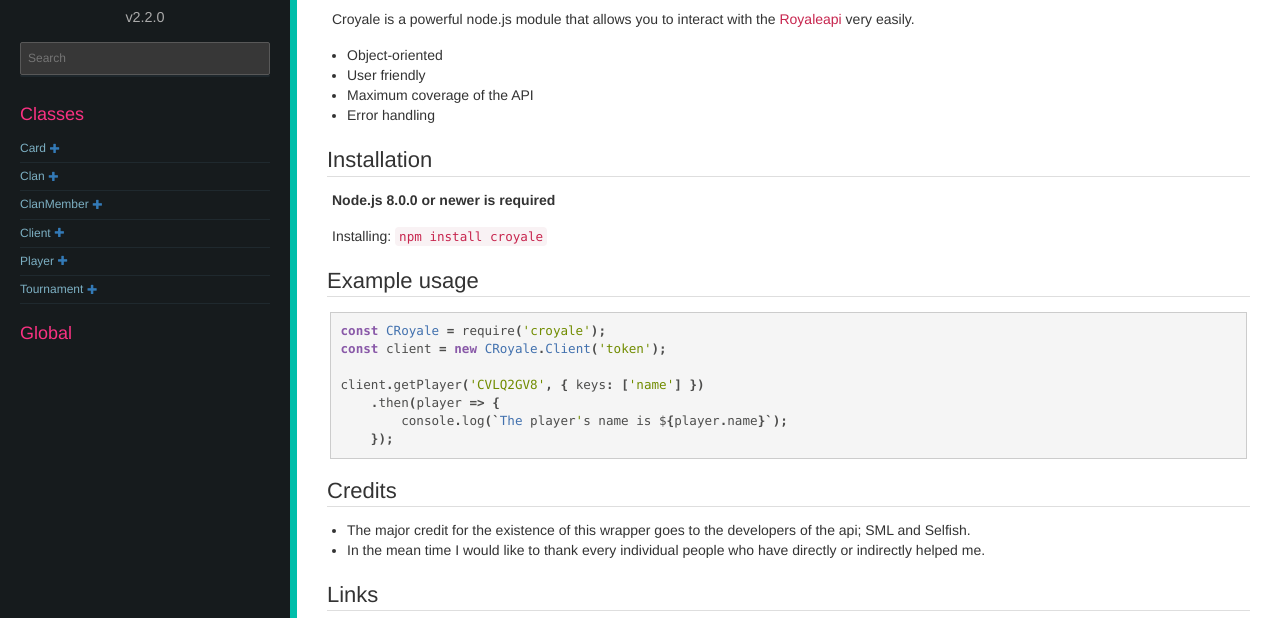
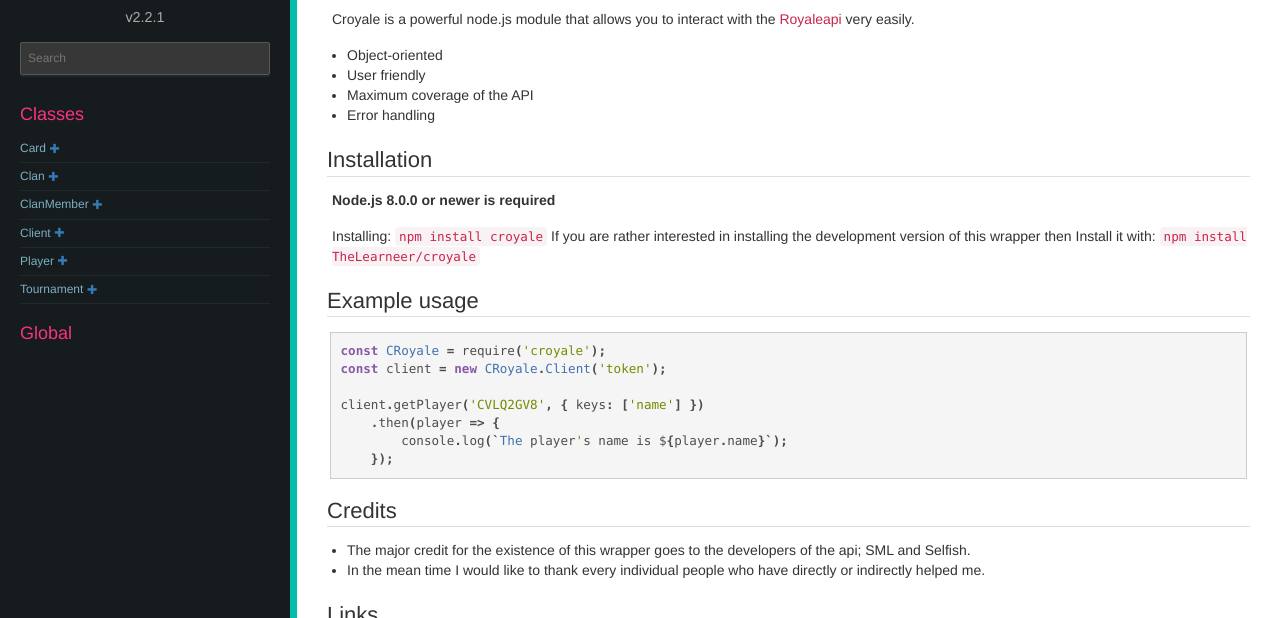
Before and after one commit to bsantosh909/croyale, a website: page docs/index.html in a window 1280 px wide. Shown: the part 96-714 px from the top of the page. Drawn offline with Linux system fonts and the light colour scheme.

Commit message:
Version bump
Nothing added just bumped the package version.

```diff
--- a/docs/index.html
+++ b/docs/index.html
@@ -26,7 +26,7 @@
     <div class="title">
         <h1><a href="index.html" class="link">CRoyale</a></h1>
 
-            <span class="version">v2.2.0</span>
+            <span class="version">v2.2.1</span>
 
     </div>
     <div class="search-container" id="search-container">
@@ -65,7 +65,8 @@
 <li>Error handling</li>
 </ul>
 <h2>Installation</h2><p><strong>Node.js 8.0.0 or newer is required</strong></p>
-<p>Installing: <code>npm install croyale</code></p>
+<p>Installing: <code>npm install croyale</code>
+If you are rather interested in installing the development version of this wrapper then Install it with: <code>npm install TheLearneer/croyale</code></p>
 <h2>Example usage</h2><pre class="prettyprint source lang-js"><code>const CRoyale = require('croyale');
 const client = new CRoyale.Client('token');
 
--- a/package.json
+++ b/package.json
@@ -1,6 +1,6 @@
 {
   "name": "croyale",
-  "version": "2.2.0",
+  "version": "2.2.1",
   "description": "An easy asynchronous wrapper to interact with royaleapi",
   "main": "index.js",
   "scripts": {
```
Also changed, not shown: docs/Card.html (+1 -1 lines), docs/Clan.html (+1 -1 lines), docs/ClanMember.html (+1 -1 lines), docs/Client.html (+1 -1 lines), docs/Player.html (+1 -1 lines), docs/Tournament.html (+1 -1 lines), docs/client.js.html (+1 -1 lines), docs/global.html (+1 -1 lines), docs/structures_card.js.html (+1 -1 lines), docs/structures_clan.js.html (+1 -1 lines), docs/structures_clanMember.js.html (+1 -1 lines), docs/structures_player.js.html (+1 -1 lines), docs/structures_tournament.js.html (+1 -1 lines), test/test.js (+2 -2 lines), 1 other file.
